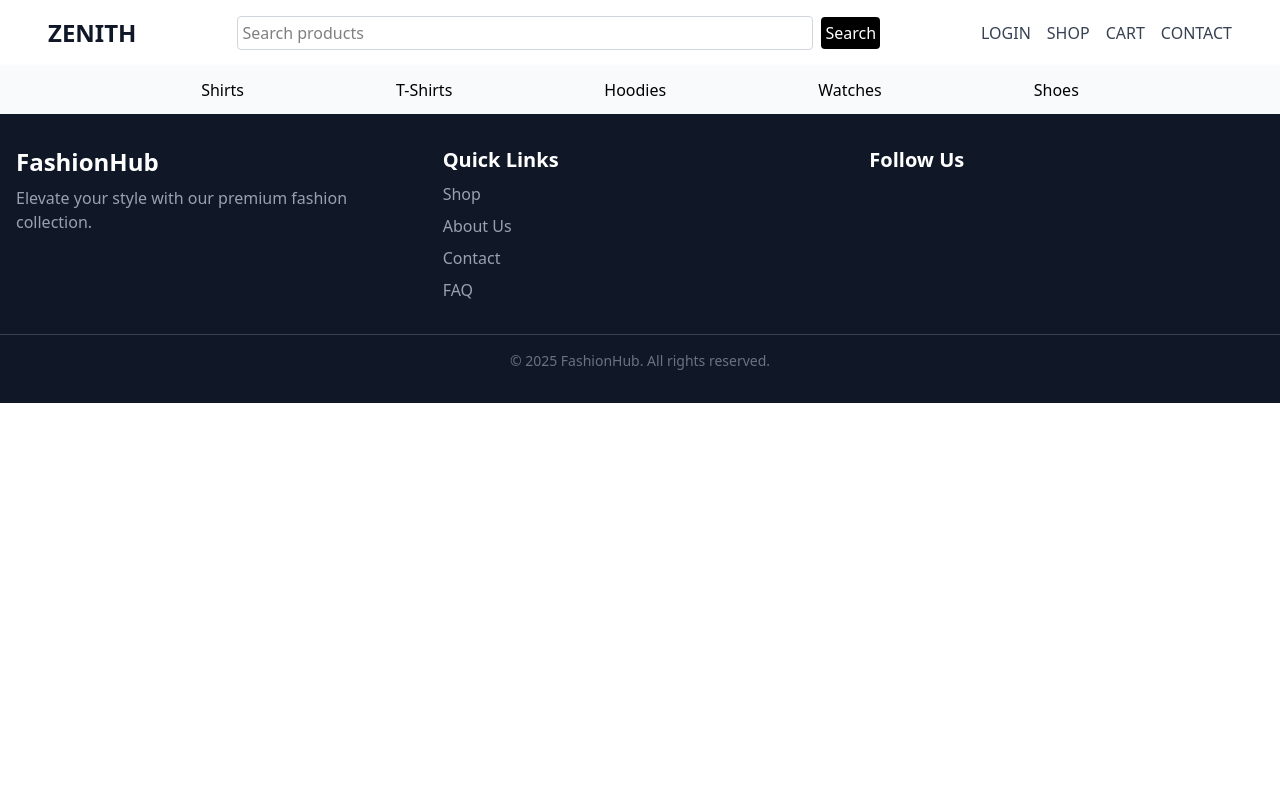
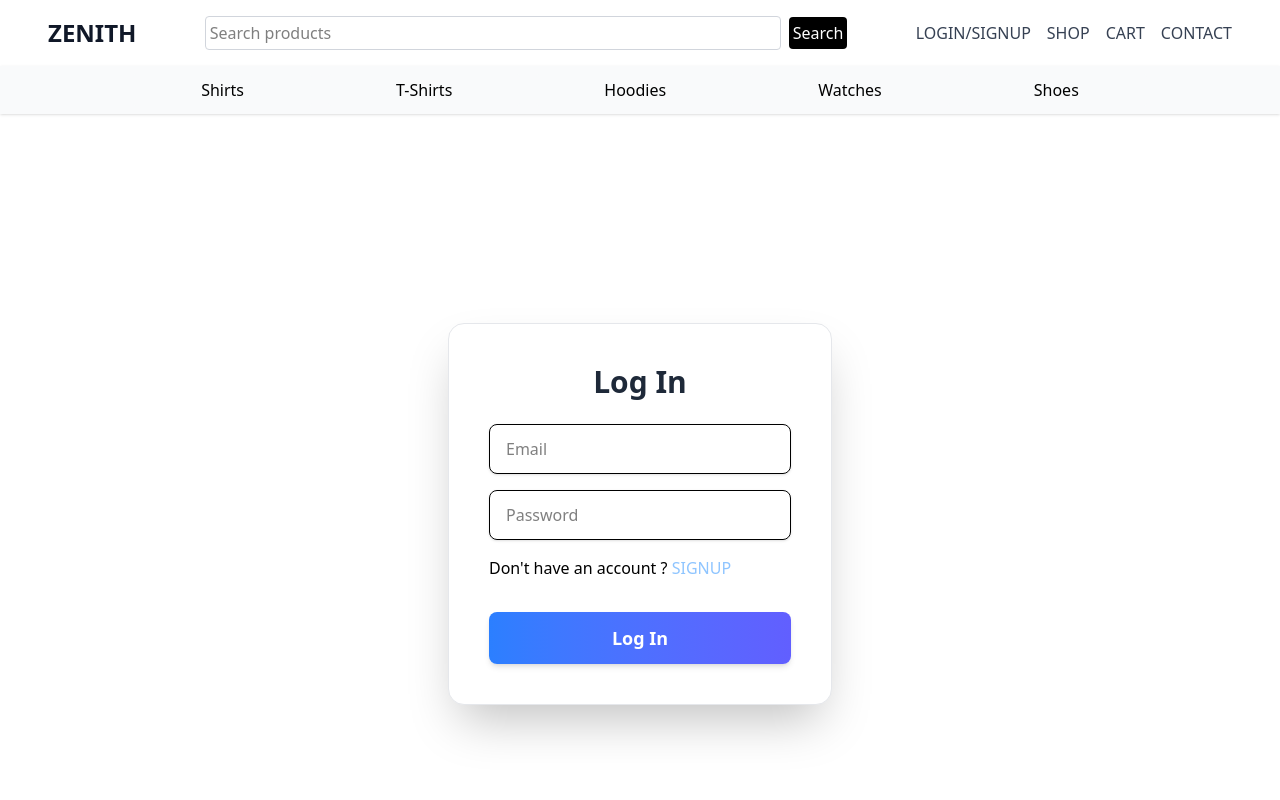
Before and after one commit to arpit2006-stack/PROJECTZENITH, a React (Vite) app in the folder frontend/: page /login in a window 1280 px wide. Shown: the top 800 px of the page. Built offline with nearby package versions, Linux system fonts and the light colour scheme.

Commit message:
login signup dine completely

```diff
--- a/frontend/src/App.jsx
+++ b/frontend/src/App.jsx
@@ -1,4 +1,4 @@
-import { Routes, Route } from "react-router-dom";
+import {BrowserRouter, Routes, Route } from "react-router-dom";
 import Navbar from "./components/navbar";
 import Bncards from "./components/BnCards";
 import "./App.css";
@@ -7,9 +7,8 @@ import BannerSlider from "./components/sliderOne";
 import Bncardstwo from "./components/bnCardsTwo";
 import OfferOne from "./components/offerOne";
 import Footer from "./components/footer";
-
-import AuthForm from "./pages/signup";
-
+import SignUpForm from "./pages/signup"
+import LoginForm from "./pages/login";
 import BrandSlider from "./components/sliderTwo";
 import Home from "./components/home";
 
@@ -18,20 +17,22 @@ import Home from "./components/home";
 function App() {
   return (
     <>
+    {/* <BrowserRouter> */}
       <header>
         <Navbar />
       </header>
       <main>
         <Routes>
           <Route path="/" element={<Home/>} />
-          <Route path="/signup" element={<AuthForm />} />
+          <Route path="/signup" element={<SignUpForm />} />
+          <Route path="/login" element={<LoginForm/>} />
         </Routes>
       </main>
       <footer>
         <Footer />
       </footer>
 
-
+      {/* </BrowserRouter> */}
     </>
   );
 }
--- a/frontend/src/components/navbar.jsx
+++ b/frontend/src/components/navbar.jsx
@@ -14,7 +14,8 @@ const Navbar = () => {
       <nav className="bg-white p-4 shadow-md">
         <div className="max-w-7xl mx-auto px-2 sm:px-6 lg:px-8">
           <div className="flex justify-between items-center">
-            <div className="text-gray-900 text-2xl font-bold">ZENITH</div>
+            <div className="text-gray-900 text-2xl font-bold">
+              <a href="/">ZENITH</a></div>
 
             <form onSubmit={handleSearch} className="hidden sm:flex items-center space-x-2">
               <input
@@ -30,7 +31,7 @@ const Navbar = () => {
             </form>
 
             <div className="hidden sm:flex space-x-4">
-              <a href="/" className="text-gray-700 hover:text-gray-900">LOGIN</a>
+              <a href="/signup" className="text-gray-700 hover:text-gray-900">LOGIN/SIGNUP</a>
               <a href="/shop" className="text-gray-700 hover:text-gray-900">SHOP</a>
               <a href="/cart" className="text-gray-700 hover:text-gray-900">CART</a>
               <a href="/contact" className="text-gray-700 hover:text-gray-900">CONTACT</a>
--- a/frontend/src/pages/login.jsx
+++ b/frontend/src/pages/login.jsx
@@ -1,18 +1,34 @@
 import { useState } from "react";
+import { useNavigate } from "react-router-dom";
+import axios from "../lib/axios"
 
 const LoginForm = () => {
-  const [formData, setFormData] = useState({
-    email: "",
-    password: "",
-  });
+  const [email, setEmail] = useState("");
+  const [password, setPassword] = useState("");
   const [message, setMessage] = useState("");
+  const navigate = useNavigate();
+
 
   const handleChange = (e) => {
     setFormData({ ...formData, [e.target.name]: e.target.value });
   };
 
-  const handleSubmit = (e) => {
+  const handleSubmit = async (e) => {
     e.preventDefault();
+
+    const data = new FormData();
+    data.append("email", email);
+    data.append("password", password);
+
+    try {
+      const response = await axios.post("/api/auth/login", { email, password });
+
+      alert(response.data.message);
+      navigate("/");
+    } catch (error) {
+      console.error(error);
+      alert(error.response?.data?.message || "An error occurred.");
+    }
     setMessage("Login successful!");
   };
 
@@ -25,7 +41,8 @@ const LoginForm = () => {
             type="email"
             name="email"
             placeholder="Email"
-            onChange={handleChange}
+            value={email}
+            onChange={(e) => setEmail(e.target.value)}
             className="w-full px-4 py-3 border rounded-lg focus:outline-none focus:ring-4 focus:ring-blue-500 shadow-sm"
             required
           />
@@ -33,10 +50,14 @@ const LoginForm = () => {
             type="password"
             name="password"
             placeholder="Password"
-            onChange={handleChange}
+            value={password}
+            onChange={(e) => setPassword(e.target.value)}
             className="w-full px-4 py-3 border rounded-lg focus:outline-none focus:ring-4 focus:ring-blue-500 shadow-sm"
             required
           />
+          <p>
+            Don't have an account ? <a href="/signup" className="text-blue-300">SIGNUP</a>
+          </p>
           <button
             type="submit"
             className="w-full bg-gradient-to-r from-blue-500 to-indigo-500 text-white py-3 px-6 mt-4 rounded-lg hover:opacity-90 transition font-semibold text-lg shadow-md"
--- a/frontend/src/pages/signup.jsx
+++ b/frontend/src/pages/signup.jsx
@@ -1,4 +1,5 @@
 import { useState } from "react";
+import axios from "../lib/axios";
 
 const SignUpForm = () => {
   const [formData, setFormData] = useState({
@@ -12,9 +13,22 @@ const SignUpForm = () => {
     setFormData({ ...formData, [e.target.name]: e.target.value });
   };
 
-  const handleSubmit = (e) => {
+  const handleSubmit = async (e) => {
     e.preventDefault();
-    setMessage("Sign-up successful!");
+    try {
+      const response = await axios.post("/api/auth/signup", {
+        fullName: formData.name,
+        email: formData.email,
+        password: formData.password,
+      });
+
+      alert(response.data.message);
+      navigate("/login");
+    } catch (error) {
+      console.log(error);
+      alert(error.response.data.message);
+    }
+    // setMessage("Sign-up successful!");
   };
 
   return (
@@ -26,6 +40,7 @@ const SignUpForm = () => {
             type="text"
             name="name"
             placeholder="Full Name"
+            value={formData.name}
             onChange={handleChange}
             className="w-full px-4 py-3 border rounded-lg focus:outline-none focus:ring-4 focus:ring-blue-500 shadow-sm"
             required
@@ -34,6 +49,7 @@ const SignUpForm = () => {
             type="email"
             name="email"
             placeholder="Email"
+            value={formData.email}
             onChange={handleChange}
             className="w-full px-4 py-3 border rounded-lg focus:outline-none focus:ring-4 focus:ring-blue-500 shadow-sm"
             required
@@ -42,10 +58,14 @@ const SignUpForm = () => {
             type="password"
             name="password"
             placeholder="Password"
+            value={formData.password}
             onChange={handleChange}
             className="w-full px-4 py-3 border rounded-lg focus:outline-none focus:ring-4 focus:ring-blue-500 shadow-sm"
             required
           />
+          <p>
+            Already have an account ? <a href="/login" className="text-blue-300">LOGIN</a>
+          </p>
           <button
             type="submit"
             className="w-full bg-gradient-to-r from-blue-500 to-indigo-500 text-white py-3 px-6 mt-4 rounded-lg hover:opacity-90 transition font-semibold text-lg shadow-md"
```
